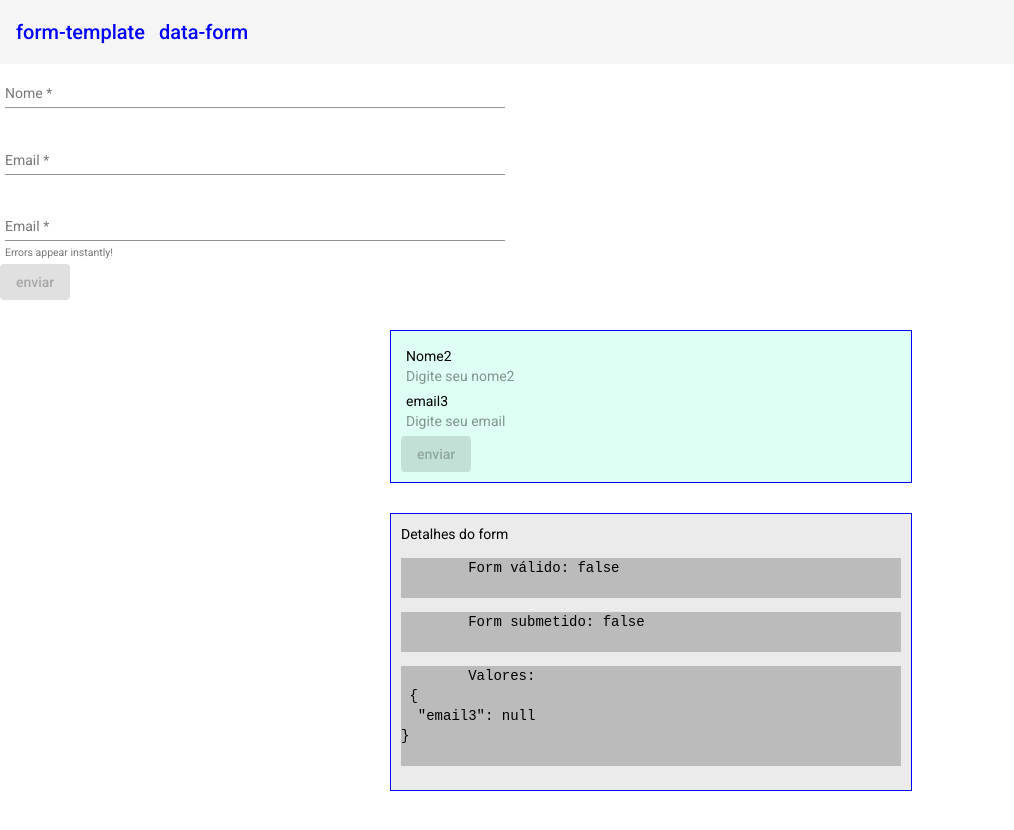
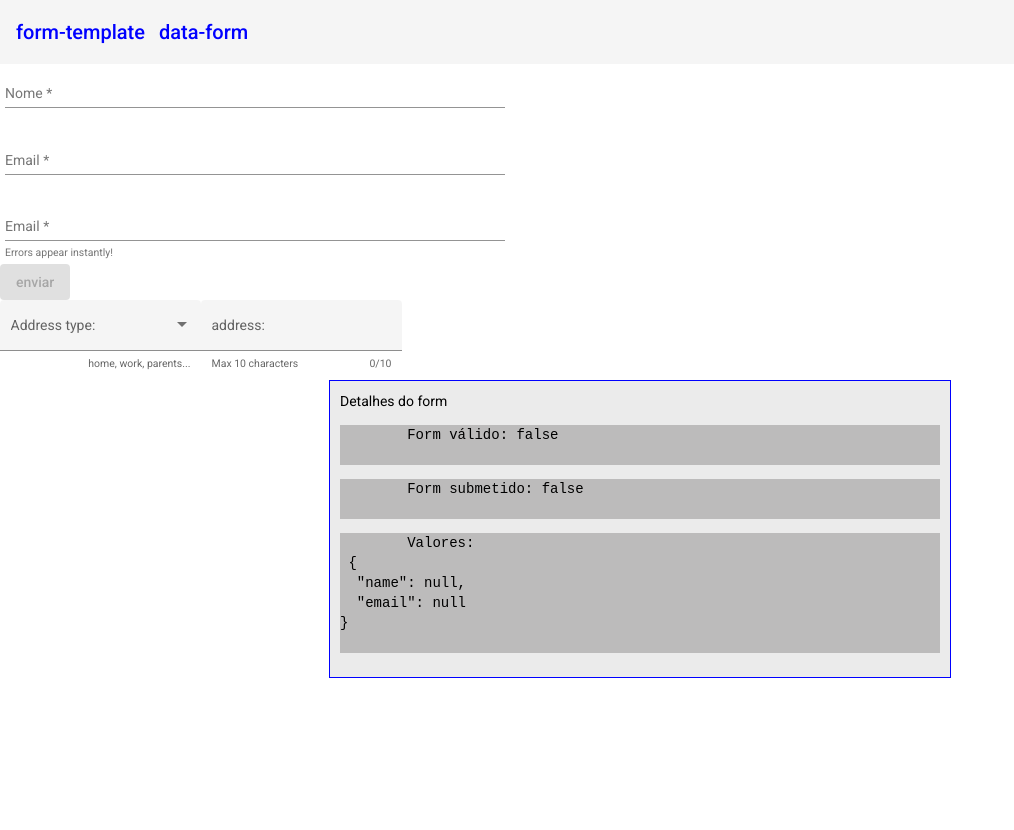
Before and after one commit to Anderlan-Nunes/angular3, an Angular app in the folder forms/: page /templateForm in a window 1280 px wide. Shown: the top 830 px of the page, without its empty margins (0-1014 px from the left). After the commit the page ends 800 px from the top, so only its background shows below. Built offline with nearby package versions, Linux system fonts and the light colour scheme.

Commit message:
criando os formulários para endereço

```diff
--- a/forms/src/app/forms/form-debug/form-debug.component.css
+++ b/forms/src/app/forms/form-debug/form-debug.component.css
@@ -1,8 +1,8 @@
-.boxDebug{
-    width: 100%;
+.container{
+    max-width: 600px;
     background-color: rgba(93, 92, 94, 0.123);
     border: 1px solid blue;
-    margin-top: 30px;
+    margin: 10px auto; /*só funciona om o com o valor do width*/
     padding: 10px;
 }
 
--- a/forms/src/app/forms/form-debug/form-debug.component.html
+++ b/forms/src/app/forms/form-debug/form-debug.component.html
@@ -1,4 +1,4 @@
-<div class="boxDebug" *ngIf="form" >
+<div class="container" *ngIf="form" >
 
     <div>
         Detalhes do form
--- a/forms/src/app/forms/template-form/template-form.component.html
+++ b/forms/src/app/forms/template-form/template-form.component.html
@@ -2,13 +2,18 @@
 <form class="example-form" #f="ngForm" (ngSubmit)="onSubmit(f)" autocomplete="off">
     <mat-form-field class="example-full-width">
         <mat-label>Nome</mat-label>
-
         <input type="text" name="name" matInput placeholder="Digite seu nome " [(ngModel)]="usuario.nome" required  #nome>
 
         <button class="limpar" *ngIf="usuario.nome" matSuffix mat-icon-button aria-label="Clear" (click)="usuario.nome=''" >
+            <mat-icon >close</mat-icon>
+        </button>
+    </mat-form-field>
 
+    <mat-form-field class="example-full-width">
+        <mat-label>Email</mat-label>
+        <input type="email" name="email" matInput placeholder="Ex email@email.com" [(ngModel)]="usuario.email" required #email>
+        <button *ngIf="usuario.email" matSuffix mat-icon-button aria-label="Clear" (click)="usuario.email=''" >
             <mat-icon >close</mat-icon>
-
         </button>
     </mat-form-field>
 
@@ -17,13 +22,6 @@
         <p>{{ nome.className }}</p>
 
     </div-->
-    <mat-form-field class="example-full-width">
-        <mat-label>Email</mat-label>
-        <input type="email" name="email" matInput placeholder="Ex email@email.com" [(ngModel)]="usuario.email" required email>
-        <button *ngIf="usuario.email" matSuffix mat-icon-button aria-label="Clear" (click)="usuario.email=''" >
-            <mat-icon >close</mat-icon>
-        </button>
-    </mat-form-field>
 
     <mat-form-field class="example-full-width">
         <mat-label>Email</mat-label>
@@ -40,11 +38,35 @@
 
     <div>
         <button mat-raised-button type="submit" [disabled]="f.invalid || emailFormControl.invalid ">enviar</button>
-    </div><!--o button do html possui uma propriedade disabled-->
+    </div><!--o button do html possui uma propriedade disabled//-->
+
 
 </form>
+<form>
+    <div>
+        <div class="example-container">
 
-<div class="novoFormContainer">
+            <mat-form-field appearance="fill">
+              <mat-label>Address type:</mat-label>
+              <mat-select>
+                <mat-option value="option">home</mat-option>
+                <mat-option value="option">work</mat-option>
+                <mat-option value="option">parents</mat-option>
+                <mat-option value="option">outros</mat-option>
+              </mat-select>
+              <mat-hint align="end">home, work, parents...</mat-hint>
+            </mat-form-field>
+
+            <mat-form-field hintLabel="Max 10 characters" appearance="fill">
+                <mat-label>address:</mat-label>
+                <input matInput #input maxlength="10" placeholder="Ex. Nougat">
+                <mat-hint align="end">{{input.value.length}}/10</mat-hint>
+              </mat-form-field>
+        </div>
+
+    </div>
+</form>
+<!--div class="novoFormContainer">
 
     <form class="example-form" #g="ngForm" (ngSubmit)="onSubmit(g)">
         <div class="novoFormBox">
@@ -52,20 +74,20 @@
                 <div class="example-full-width">
                     <label for="name2">Nome2</label>
                     <input type="text" name="name2" matInput placeholder="Digite seu nome2 " [(ngModel)]="usuario.nome2" required  #nome2="ngModel">
-                    <!--se o nome for inválido e ele for tocado...-->
-                    <div *ngIf="!nome2.valid && nome2.touched"> <!--pode usar hiden com Property binding  também-->
+                    <!--se o nome for inválido e ele for tocado...
+                    <div *ngIf="!nome2.valid && nome2.touched"> <!--pode usar hiden com Property binding  também
                         O campo nome2 eh obrigatório!
                     </div>
                 </div>
 
             </div>
             <div>
-                <!--tratando err usando um Property binding de class (com a classa do material)-->
+                <!--tratando err usando um Property binding de class (com a classa do material)
                 <div class="example-full-width">
                     <label for="email3">email3</label>
                     <input type="email" name="email3" matInput placeholder="Digite seu email " [(ngModel)]="usuario.email3" required  #email="ngModel" email>
-                    <!--se o nome for inválido e ele for tocado...-->
-                    <div [hidden]="!(email.invalid && email.touched)"> <!--pode usar hiden com Property binding  também-->
+                    <!--se o nome for inválido e ele for tocado...
+                    <div [hidden]="!(email.invalid && email.touched)"> <!--//pode usar hiden com Property binding  também
                         O campo email eh obrigatório!
                     </div>
                 </div>
@@ -74,23 +96,11 @@
                 <button mat-raised-button type="submit" [disabled]="g.invalid">enviar</button>
             </div>
         </div>
-            <app-form-debug [form]="g"></app-form-debug><!-- proprety binding form recebe o controle de formulario ngForm e manda para o debug pq la tem um Input-->
+            <app-form-debug [form]="g"></app-form-debug><!--// proprety binding form recebe o controle de formulario ngForm e manda para o debug pq la tem um Input
     </form>
 
+</div!-->
+
+<div>
+    <app-form-debug [form]="f"></app-form-debug>
 </div>
-
-<!--form class="example-form">
-    <mat-form-field class="example-full-width">
-      <mat-label>Favorite food</mat-label>
-      <input matInput placeholder="Ex. Pizza" value="Sushi">
-    </mat-form-field>
-
-</form>
-
-<mat-form-field class="example-form-field">
-    <mat-label>Clearable input</mat-label>
-    <input matInput type="text" [(ngModel)]="value">
-    <button *ngIf="value" matSuffix mat-icon-button aria-label="Clear" (click)="value=''">
-        <mat-icon>close</mat-icon>
-    </button>
-</mat-form-field-->
--- a/forms/src/app/forms/template-form/template-form.component.ts
+++ b/forms/src/app/forms/template-form/template-form.component.ts
@@ -37,6 +37,7 @@ matcher = new MyErrorStateMatcher();
 
   onSubmit(form:any){
     console.log(this.usuario.nome)
+    console.log(this.usuario.email)
     console.log(form)
 
   }
```
Also changed, not shown: forms/src/app/material/material.module.ts (+5 -2 lines).
